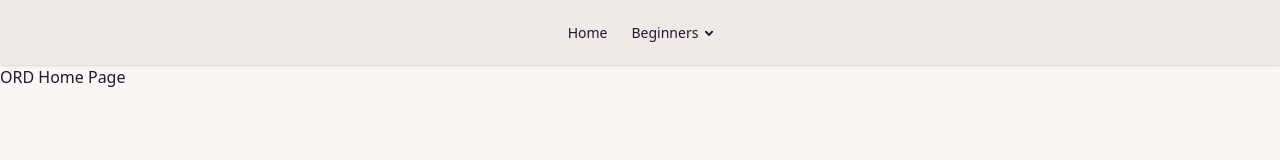
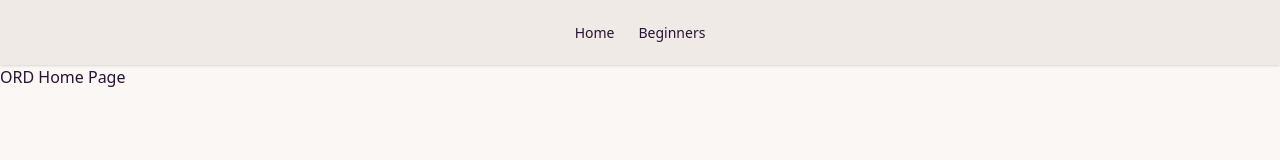
Before and after one commit to dawsonmz/ord_internal_site, a SvelteKit app in the folder webapp/: page / in a window 1280 px wide. Shown: the top 160 px of the page. Built offline with nearby package versions, Linux system fonts and the light colour scheme.

Commit message:
Fix dropdown menu for Beginners pages.

```diff
--- a/webapp/src/routes/+layout.svelte
+++ b/webapp/src/routes/+layout.svelte
@@ -18,6 +18,7 @@
                 <li>
                     <a href="/beginners">Beginners</a>
                     <ul class="p-2">
+                        <li><a href="/beginners">About</a></li>
                         <li><a href="/beginners/plans">Training Plans</a></li>
                         <li><a href="/beginners/modules">All Modules</a></li>
                     </ul>
@@ -31,14 +32,14 @@
         <ul class="menu menu-horizontal px-1 z-1">
             <li><a href="/">Home</a></li>
             <li>
-                <!-- Use dropdown for this instead. -->
-                <details>
-                    <summary><a href="/beginners">Beginners</a></summary>
-                    <ul class="p-1 w-32">
+                <div class="dropdown">
+                    <div tabindex="0" role="button"class="btn-ghost lg:flex">Beginners</div>
+                    <ul tabindex="-1" class="menu menu-md dropdown-content bg-base-100 rounded-box z-1 mt-1 w-40 p-1 shadow">
+                        <li><a href="/beginners">About</a></li>
                         <li><a href="/beginners/plans">Training Plans</a></li>
                         <li><a href="/beginners/modules">All Modules</a></li>
                     </ul>
-                </details>
+                </div>
             </li>
         </ul>
     </div>
```
